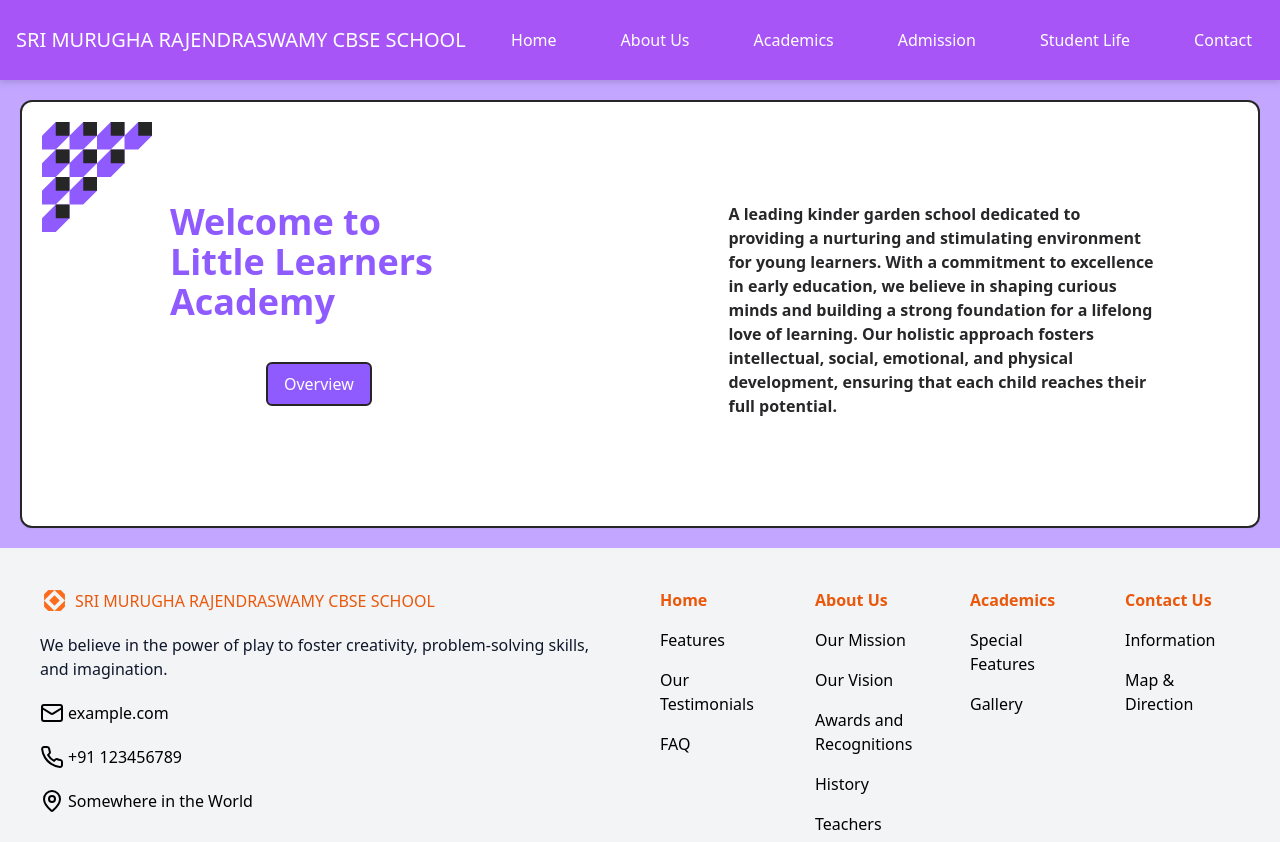
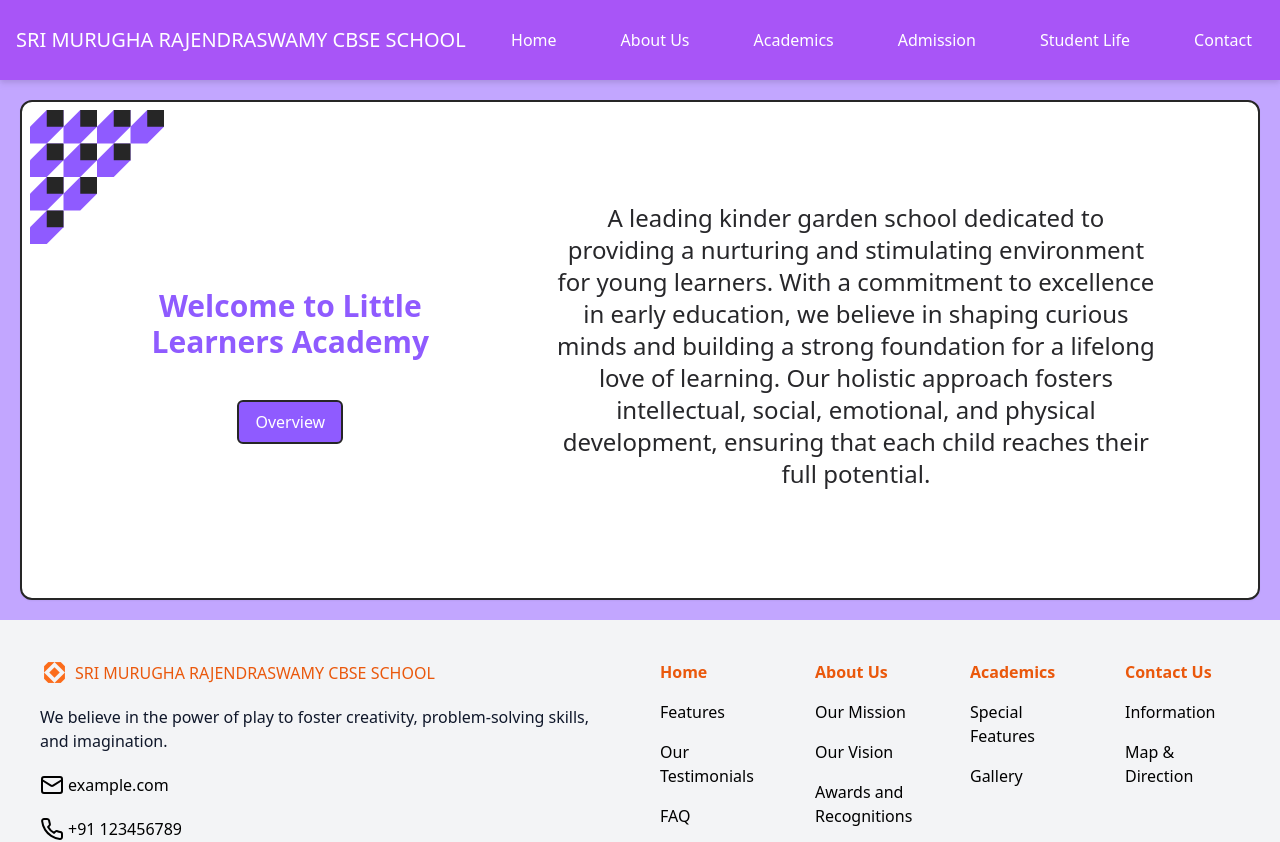
Before and after one commit to Artsy-Technologies/school-website, a React (Vite) app in the folder client/: page /about in a window 1280 px wide. Shown: the top 842 px of the page. Built offline with nearby package versions, Linux system fonts and the light colour scheme; no server answers.

Commit message:
fix : Banner

```diff
--- a/client/src/components/banner/AcademicContent.jsx
+++ b/client/src/components/banner/AcademicContent.jsx
@@ -1,10 +1,9 @@
-import React from 'react'
 import PropTypes from 'prop-types'
 
 function AcademicContent({ content }) {
   return (
-    <div className="flex flex-col w-full md:w-6/12 lg:p-20 p-10 ">
-      <p className="font-sans font-semibold leading-6 text-zinc-800  md:mt-0">
+    <div className="flex flex-col   w-full md:w-10/12 lg:p-20 p-10">
+      <p className="font-sans md:lg:text-2xl text-center text-zinc-800 md:mt-0">
         {content}
       </p>
     </div>
--- a/client/src/components/banner/AcademicHeader.jsx
+++ b/client/src/components/banner/AcademicHeader.jsx
@@ -1,15 +1,14 @@
-import React from 'react'
 import PropTypes from 'prop-types'
 
 function AcademicHeader({ main, buttonText }) {
   return (
-    <header className="relative flex flex-col w-full md:w-6/12 mb-5 md:mb-0">
-      <div className="flex flex-col w-full md:w-4/5 md:pl-[15%] pt-28 md:pt-10">
-        <div className="flex flex-col px-10 ">
-          <h1 className="text-4xl md:text-5xl lg:text-4xl lg:mt-10 font-bold text-darkpurple">
-            {main}
-          </h1>
-          <button className=" self-center md:self-start px-4 py-2 text-base font-medium leading-6 text-center whitespace-nowrap  rounded-md border-2 border-solid border-neutral-800 text-white mt-10 bg-darkpurple lg:ml-24">
+    <header className="relative   justify-center items-center text-center  flex flex-col w-full md:w-6/12 mb-5 md:mb-0">
+      <div className="flex  flex-col w-full md:w-4/5 md:pl-[15%] pt-28 md:pt-10">
+        <h1 className="text-3xl  md:text-3xl text-center  lg:text-3xl  font-bold text-darkpurple">
+          {main}
+        </h1>
+        <div className="">
+          <button className="self-center   md:self-start px-4 py-2 text-base font-medium leading-6 text-center whitespace-nowrap rounded-md border-2 border-solid border-neutral-800 text-white mt-10 bg-darkpurple ">
             {buttonText}
           </button>
         </div>
--- a/client/src/components/banner/Banner.jsx
+++ b/client/src/components/banner/Banner.jsx
@@ -1,12 +1,11 @@
-import React from 'react'
 import AcademicHeader from './AcademicHeader'
 import AcademicContent from './AcademicContent'
 import image from './image.svg'
 
 function Banner({ main, content, buttonText }) {
   return (
-    <section className="relative  m-5 bg-white rounded-xl border-2 border-solid shadow-sm border-neutral-800 ">
-      <div className="absolute top-0 left-0 p-5 w-md:w-1/3 lg:w-[150px] ">
+    <section className="relative m-5 bg-white rounded-xl border-2 border-solid shadow-sm border-neutral-800">
+      <div className="absolute top-0 left-0 p-2 w-1/3 md:w-1/3 lg:w-[150px]">
         <img
           loading="lazy"
           src={image}
@@ -14,7 +13,7 @@ function Banner({ main, content, buttonText }) {
           className="w-full h-auto object-cover"
         />
       </div>
-      <div className="flex flex-col md:flex-row gap-5 max-md:flex-col p-5 mb-2">
+      <div className="flex flex-col md:flex-row max-md:flex-col p-5 mb-2">
         <AcademicHeader main={main} buttonText={buttonText} />
         <AcademicContent content={content} />
       </div>
```
